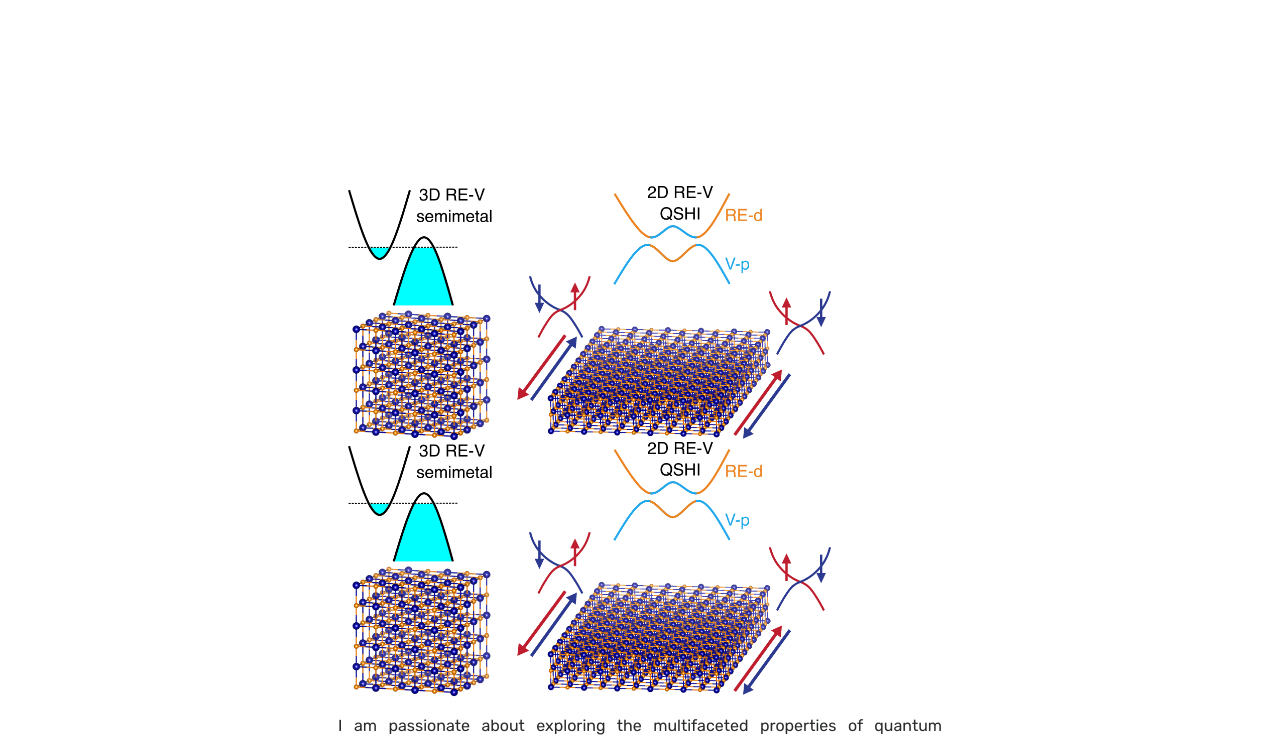
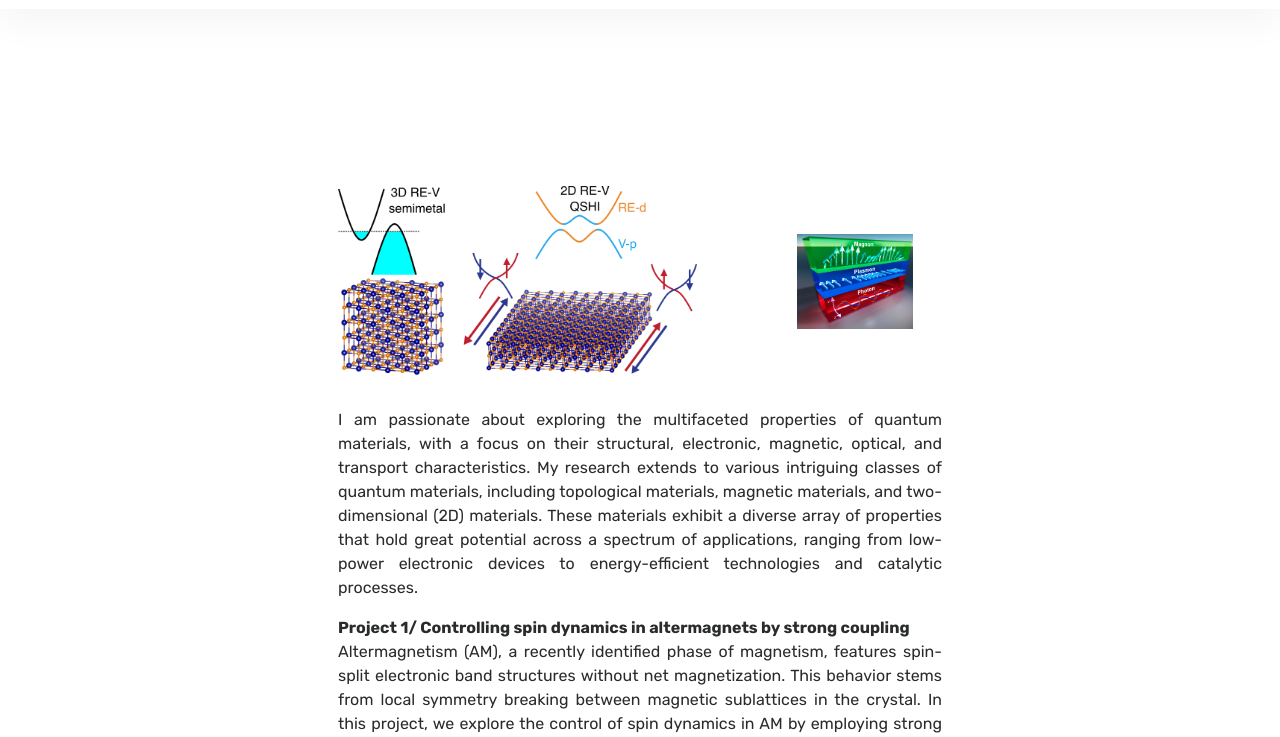
Before and after one commit to daiqho/daiqho.github.io, a plain HTML site: page research.html in a window 1280 px wide. Shown: the part 73-810 px from the top of the page. Drawn offline with nearby package versions, Linux system fonts and the light colour scheme; a script that the page names is missing.

Commit message:
Update research.html

```diff
--- a/research.html
+++ b/research.html
@@ -141,12 +141,26 @@
     <div class="wrapintro">
         <!--<h1>Dai Q. Ho</h1>-->
         <!--<h2 class="lead">Header</h2>-->
-        <p style="text-align:justify;font-size:100%;">
+
+        <!--p style="text-align:justify;font-size:100%;">
             <figure>
                 <img src="/assets/images/TOC.png" height="80%" width="80%" class="centered-image" hspace="10px">
-                <img src="/assets/images/TOC.png" height="80%" width="80%" class="centered-image" hspace="10px">
+                <img src="/assets/images/magnon-plasmon-photon.png" height="80%" width="80%" class="centered-image" hspace="10px">
             </figure>
+    </p--!>
+
+        <p style="text-align:justify;font-size:100%;">
+    <div style="display: flex; justify-content: center; align-items: center; gap: 10px;">
+        <figure>
+            <img src="/assets/images/TOC.png" height="80%" width="80%" class="centered-image">
+        </figure>
+        <figure>
+            <img src="/assets/images/magnon-plasmon-photon.png" height="80%" width="80%" class="centered-image">
+        </figure>
+    </div>
         </p>
+
+
         I am passionate about exploring the multifaceted properties of quantum materials, with a focus on their structural, electronic, magnetic, optical, and transport characteristics.
         My research extends to various intriguing classes of quantum materials, including topological materials, magnetic materials, and two-dimensional (2D) materials.
         These materials exhibit a diverse array of properties that hold great potential across a spectrum of applications, ranging from low-power electronic devices to energy-efficient technologies and catalytic processes.
```
